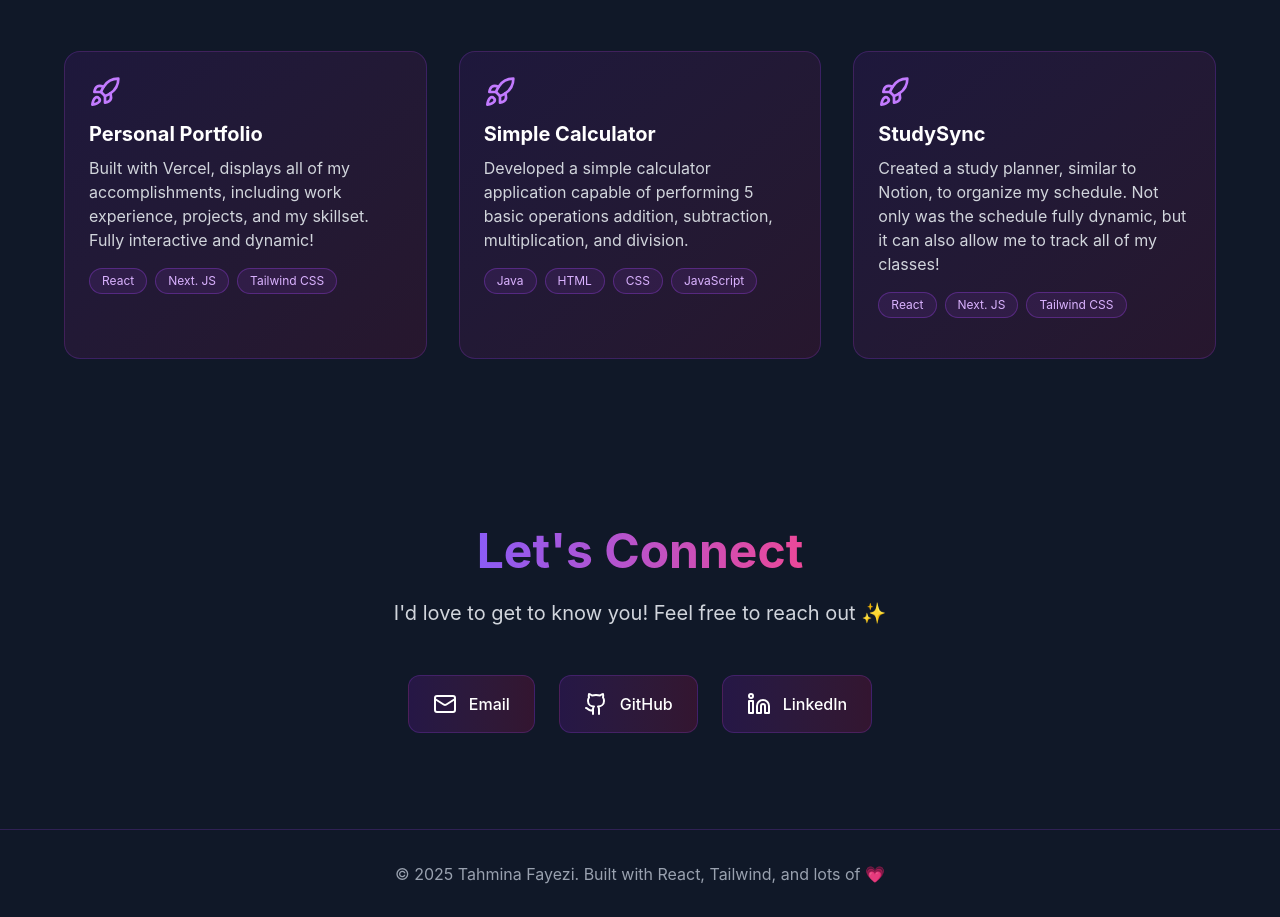
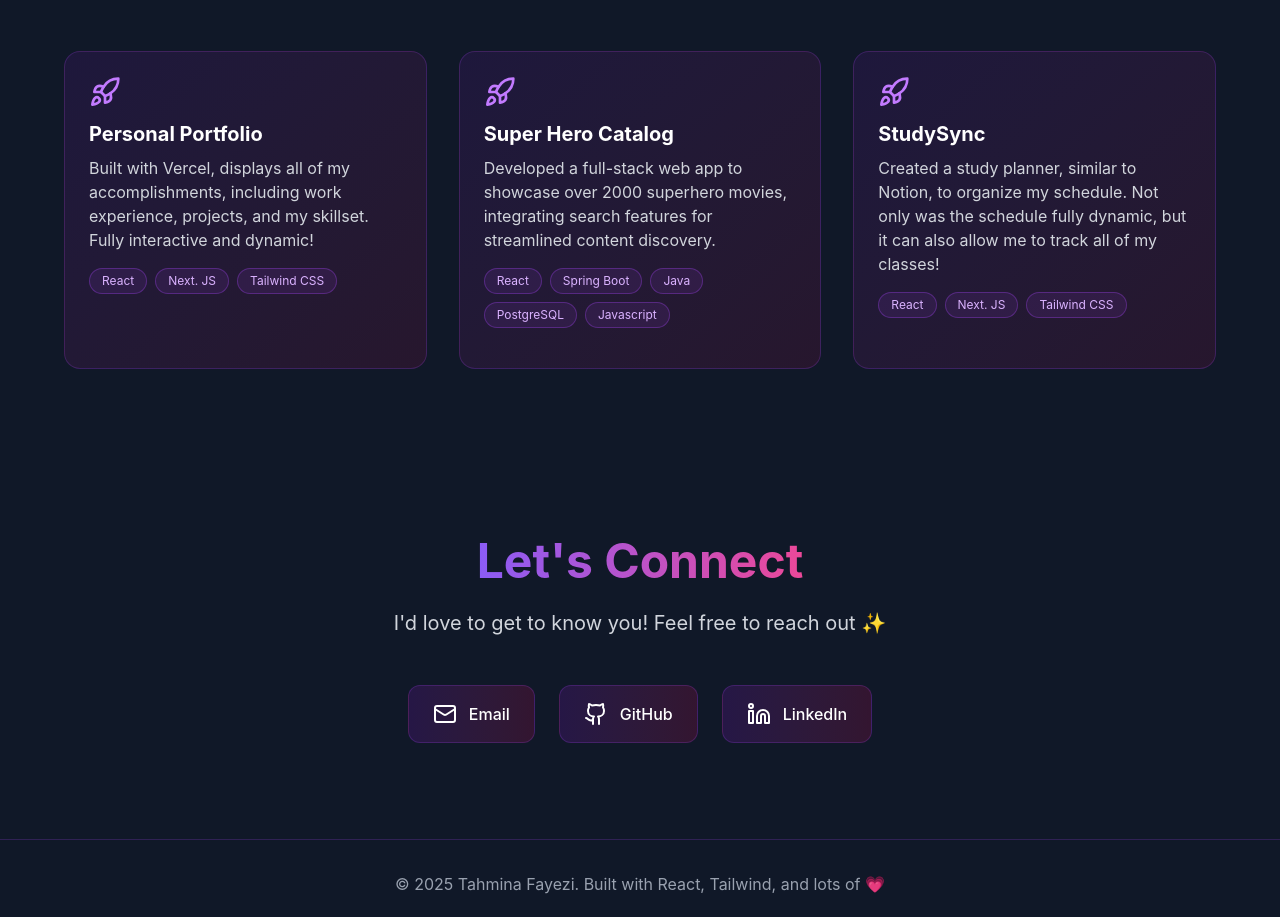
Before and after one commit to tahminaf/Personal-Portfolio, a Next.js app: page / in a window 1280 px wide. Shown: the part 4029-4946 px from the top of the page. Built offline with nearby package versions, Linux system fonts and the light colour scheme.

Commit message:
updated projects

```diff
--- a/src/app/data/portfolioData.ts
+++ b/src/app/data/portfolioData.ts
@@ -19,9 +19,9 @@ export interface Project {
       link: "https://github.com/tahminaf/Personal-Portfolio"
     },
     {
-      title: "Simple Calculator",
-      description: "Developed a simple calculator application capable of performing 5 basic operations addition, subtraction, multiplication, and division.",
-      tech: ["Java", "HTML", "CSS", "JavaScript"],
+      title: "Super Hero Catalog",
+      description: "Developed a full-stack web app to showcase over 2000 superhero movies, integrating search features for streamlined content discovery.",
+      tech: ['React', 'Spring Boot', 'Java', 'PostgreSQL', 'Javascript'],
       link: "#"
     },
     {
```
